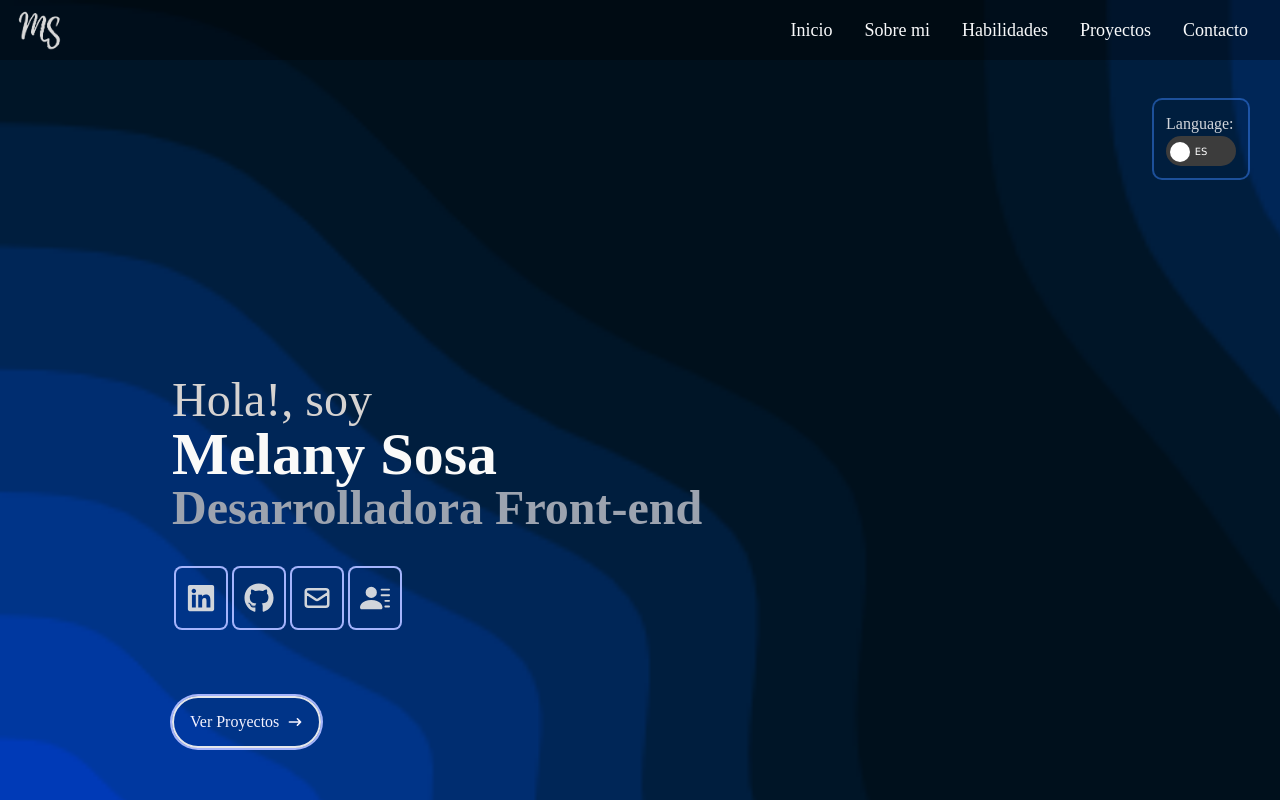
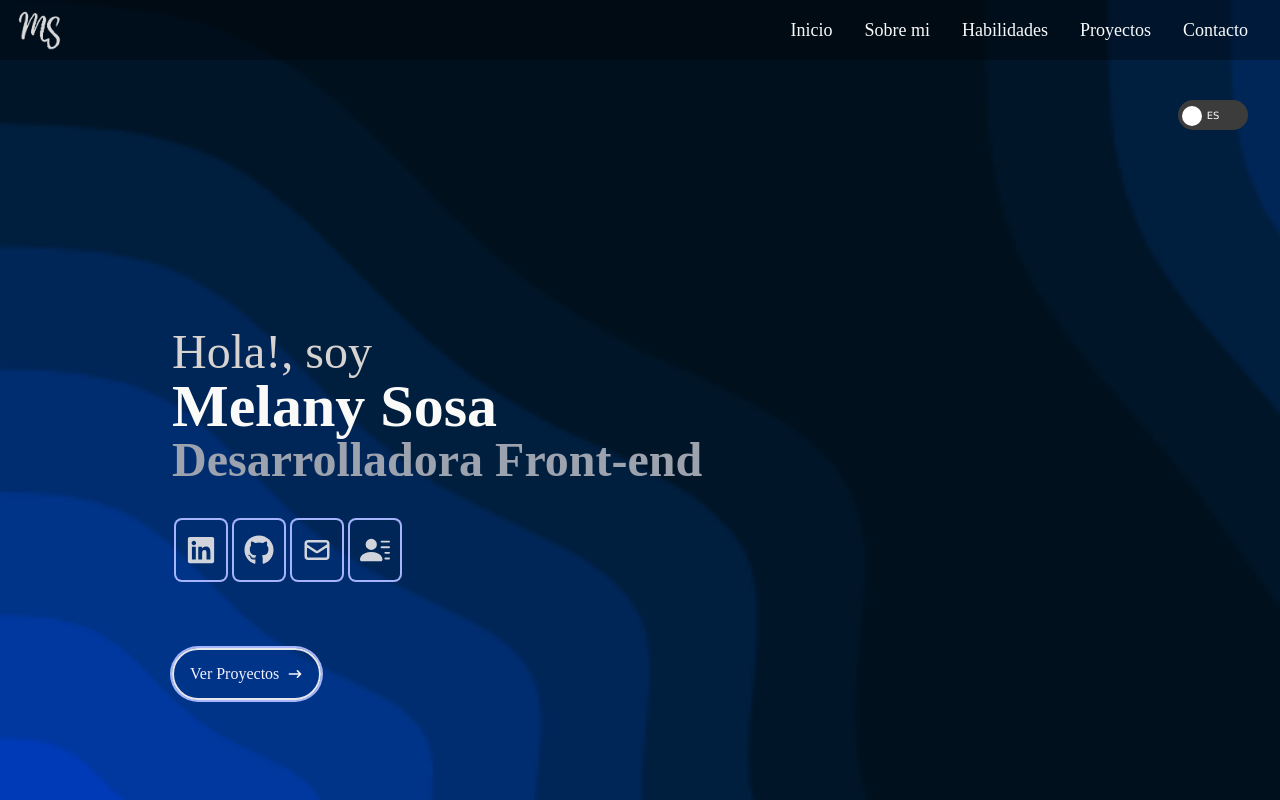
Before and after one commit to melanysosa/portfolio-melany-sosa, a React (Create React App) app: page / in a window 1280 px wide. Shown: the top 800 px of the page. Built offline with nearby package versions, Linux system fonts and the light colour scheme.

Commit message:
language changes

```diff
--- a/src/components/ButtonTranslate/ButtonTranslate.jsx
+++ b/src/components/ButtonTranslate/ButtonTranslate.jsx
@@ -3,7 +3,7 @@ import { useState } from 'react';
 import useStyles from './useStyles';
 
 const ButtonTranslate = () => {
-	const [t, i18n] = useTranslation('language');
+	const { i18n} = useTranslation();
 	const styles = useStyles();
 	const [lang, setLang] = useState(false);
 	const handleChange = () => setLang(!lang);
@@ -16,13 +16,12 @@ const ButtonTranslate = () => {
 			onChange={handleChange}
 			onClick={changeLanguage}
 		>
-			<div className='flex flex-col text-gray-300 ring-2 p-3 rounded-lg'>
-				{t('homePage.language')}
+
 			<label className='switch'>
 				<input type='checkbox' />
 				<span className='slider'></span>
 			</label>
-			</div>
+
 		</div>
 	);
 };
```
